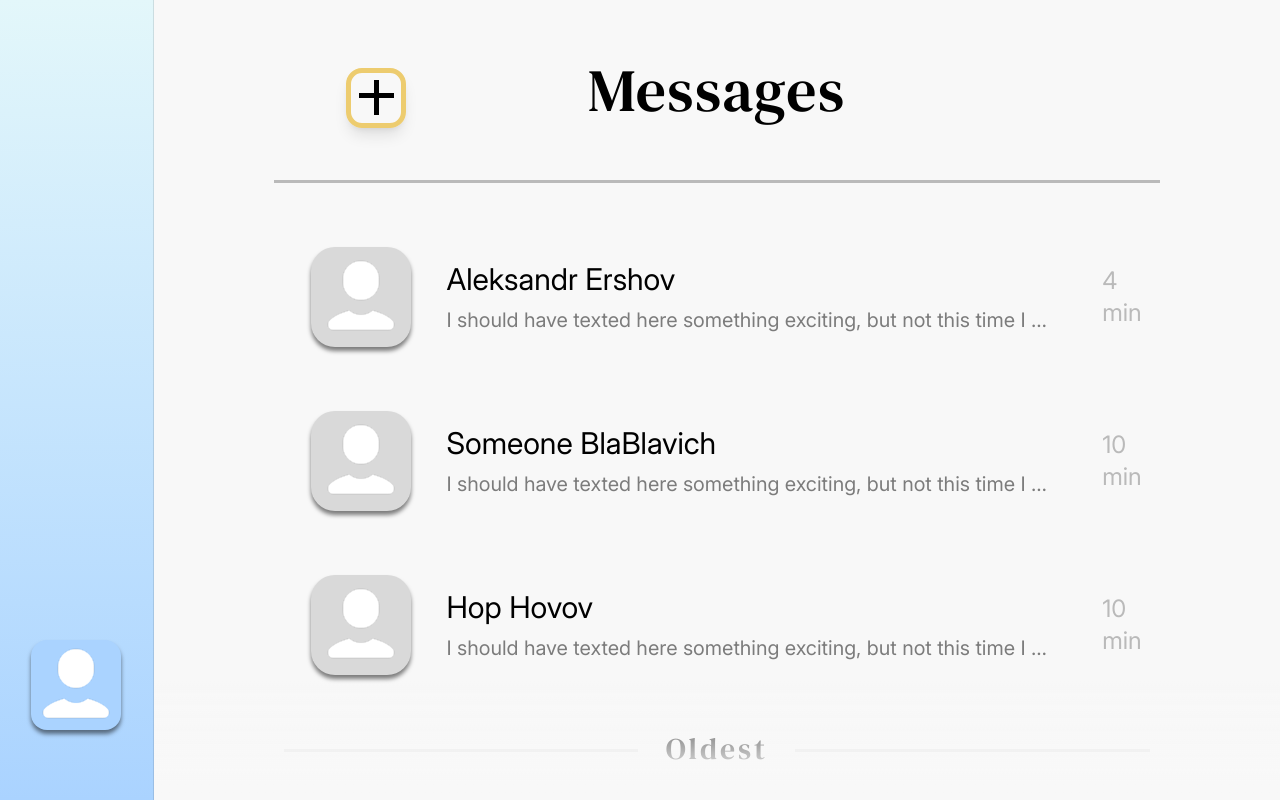
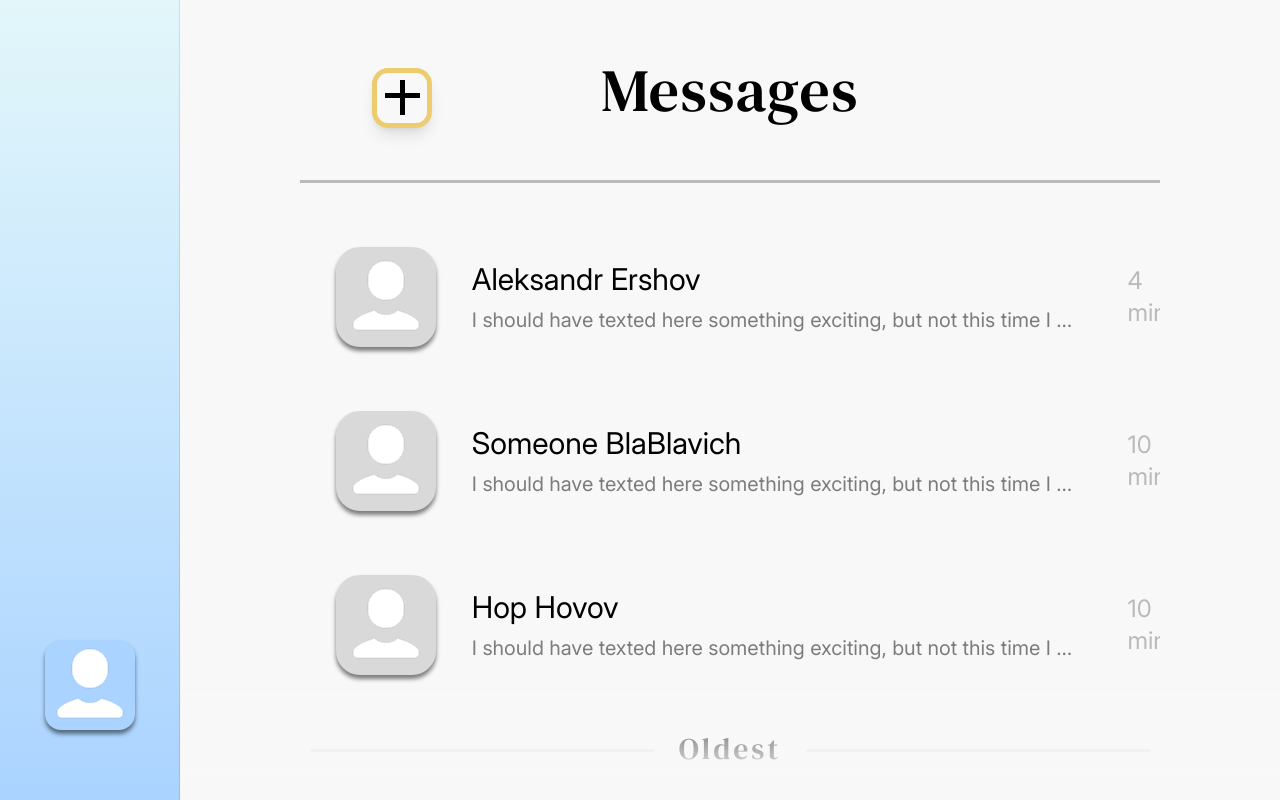
Before and after one commit to AleksandrRise/SkyChat, a React (Vite) app in the folder SkyChat/: page / in a window 1280 px wide. Built offline with nearby package versions, Linux system fonts and the light colour scheme.

Commit message:
Added target event for each chat in Chats component

```diff
--- a/SkyChat/src/components/Chats.tsx
+++ b/SkyChat/src/components/Chats.tsx
@@ -1,6 +1,7 @@
 import { useState } from "react";
 import defaultPhoto from "../assets/images/Person.png";
 import type { User } from "../utils/User";
+import type { MouseEvent } from "react"
 import { useContext } from "react"
 import { ActiveContext }  from "../App"
 
@@ -24,14 +25,15 @@ function ChatElement({ name, message, avatarUrl = "", whenTexted, id }: User) {
     const pClasses = `text-xl opacity-50 mt-2.25 truncate max-w-11/12`;
     const timeClasses = `ml-auto text-2xl opacity-25 my-auto`;
 
-    function handleClick() {
+    function handleClick(e: MouseEvent<Element>) {
+        console.log(e.currentTarget)
         activeContext.setIsActive(prev => !prev);
     }
 
     const activeContext = useContext(ActiveContext);
 
     return (
-        <li key={id} className={liClasses} onClick={handleClick}>
+        <li key={id} className={liClasses} onClick={(e) => handleClick(e)}>
             <figure className={figClasses}>
                 <img className={imgClasses} src={imgUrl} alt="Profile Photo" />
             </figure>
--- a/SkyChat/src/pages/HomeScreen/Chat.tsx
+++ b/SkyChat/src/pages/HomeScreen/Chat.tsx
@@ -3,7 +3,8 @@
 export default function Chat() {
 
     const chatClasses = `bg-gradient-to-tl from-25% from-bg-accent
-        to-secondary pr-260 border-l-1 border-black/10 h-full float-end`;
+        transition-all to-secondary border-l-1 border-black/10 h-full float-end
+        flex-1`;
 
     return (
         <section className={chatClasses}>
--- a/SkyChat/src/pages/HomeScreen/Main.tsx
+++ b/SkyChat/src/pages/HomeScreen/Main.tsx
@@ -6,7 +6,7 @@ type MainProps = {
 
 export default function Main({ children }: MainProps) {
     const mainClasses = `font-secondary font-normal w-full block px-7.25 xl:px-30 pt-15
-        bg-white relative`;
+        bg-white relative flex-1`;
 
     return (
         <main className={mainClasses}>
```
